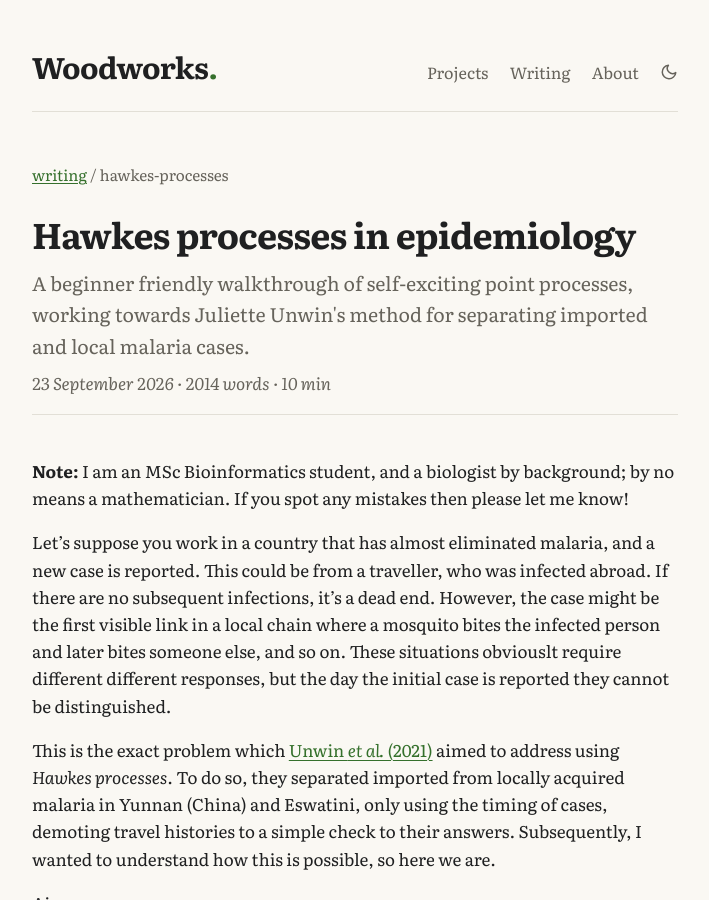
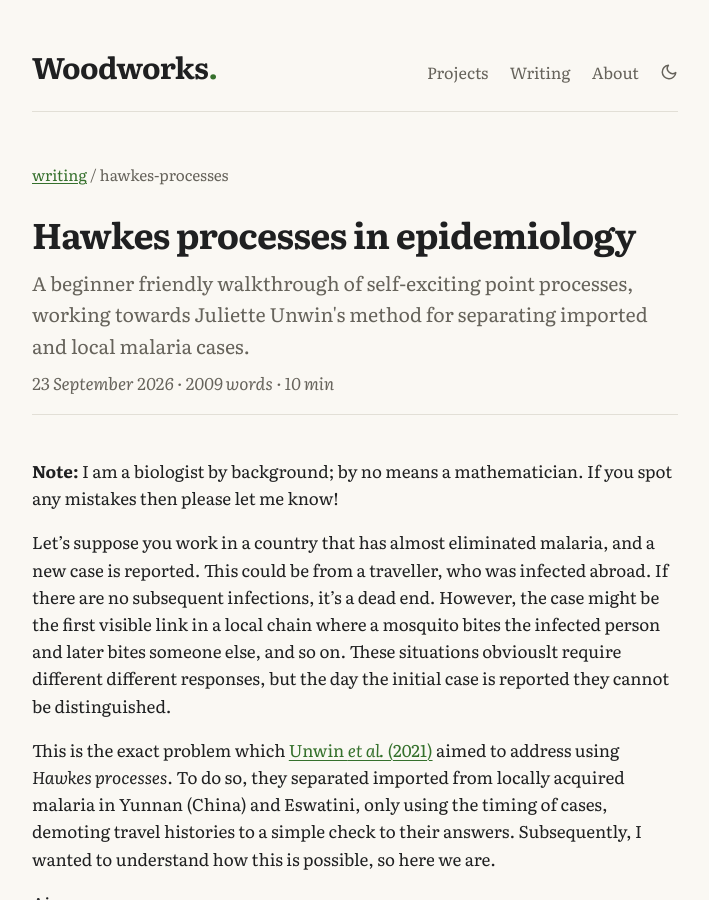
Before and after one commit to timj-wood/timj-wood.github.io, a Jekyll site: the page built from _posts/2026-09-23-hawkes-processes.md, in a window 1280 px wide and 900 px high. Shown: the whole window, without its empty margins (285-994 px from the left). Built offline with Jekyll 4.4.1, drawn with Linux system fonts in a browser that asks for light colours.

Commit message:
Update 2026-09-23-hawkes-processes.md

```diff
--- a/_posts/2026-09-23-hawkes-processes.md
+++ b/_posts/2026-09-23-hawkes-processes.md
@@ -4,7 +4,7 @@ summary: A beginner friendly walkthrough of self-exciting point processes, worki
 category: hawkes-processes
 math: true
 ---
-**Note:** I am an MSc Bioinformatics student, and a biologist by background; by no means a mathematician. If you spot any mistakes then please let me know!
+**Note:** I am a biologist by background; by no means a mathematician. If you spot any mistakes then please let me know!
 
 Let's suppose you work in a country that has almost eliminated malaria, and a new case is reported. This could be from a traveller, who was infected abroad. If there are no subsequent infections, it's a dead end. However, the case might be the first visible link in a local chain where a mosquito bites the infected person and later bites someone else, and so on. These situations obviouslt require different different responses, but the day the initial case is reported they cannot be distinguished.
 
```
